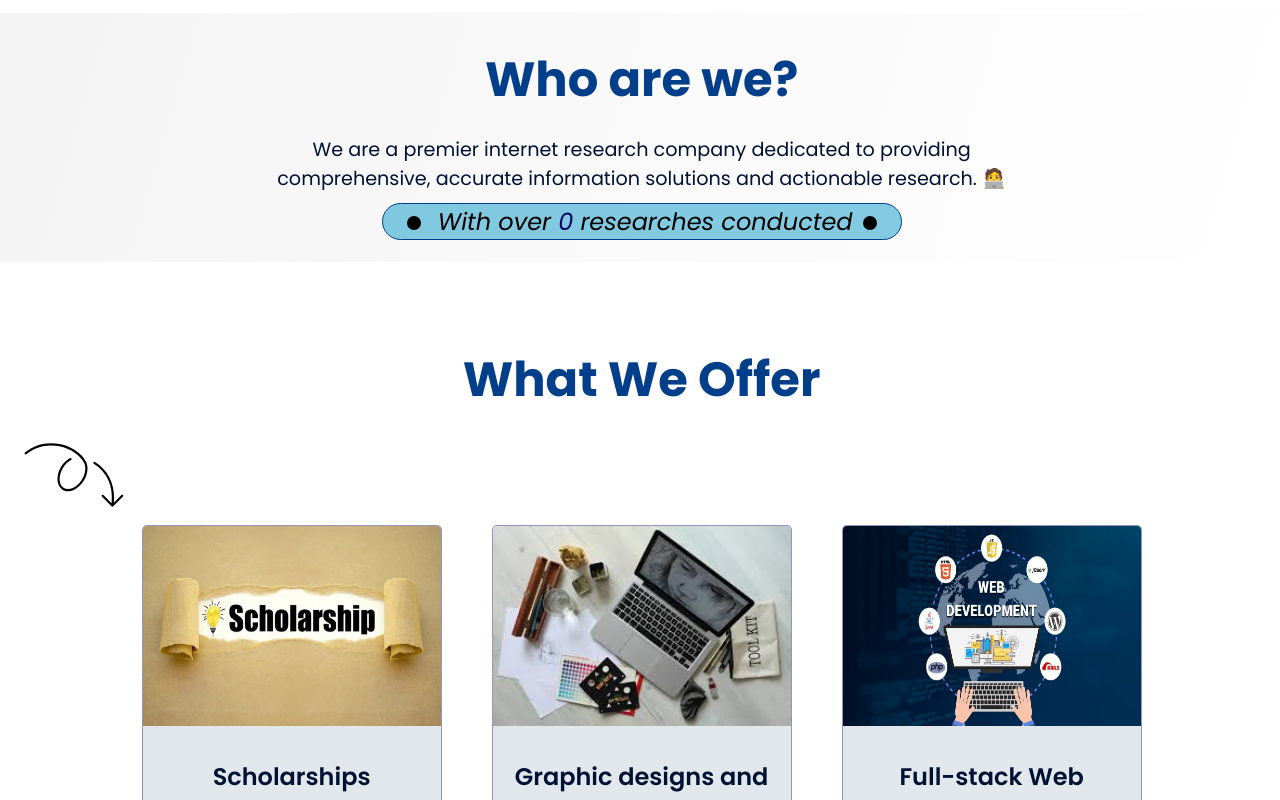
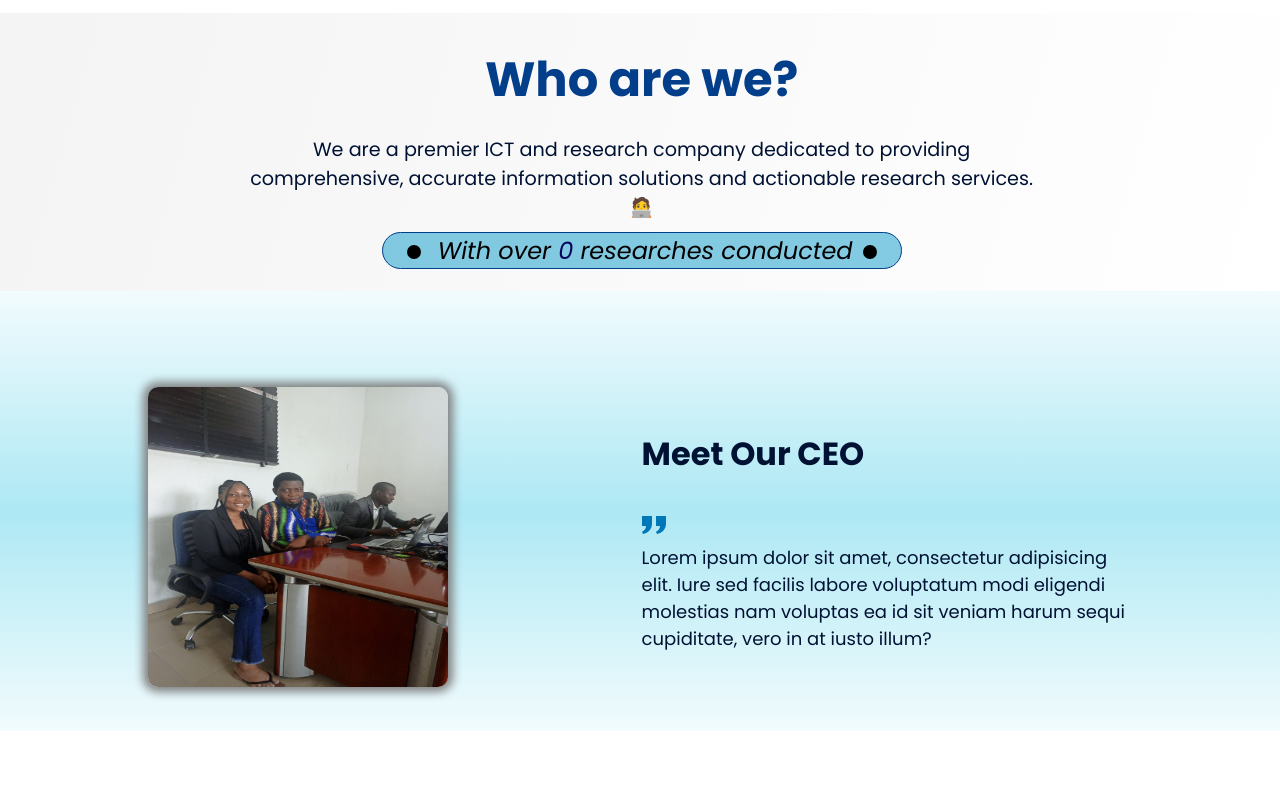
Before and after one commit to onosejoor/SirBconnect, a React (Vite) app: page / in a window 1280 px wide. Shown: the part 580-1380 px from the top of the page. Built offline with nearby package versions, Linux system fonts and the light colour scheme.

Commit message:
Add staff and Ceo Section

```diff
--- a/src/components/SirB.jsx
+++ b/src/components/SirB.jsx
@@ -5,17 +5,20 @@ import Contact from "./sections/Contact";
 import Footer from "./sections/Footer";
 import Reviews from "./sections/Review";
 import About from "./sections/About";
+import MeetStaff from "./sections/MeetStaff";
+import Ceo from "./sections/Ceo";
 
 function SirB({ set, dark, curRef }) {
   return (
     <>
-
       <Nav set={set} dark={dark} />
       <Header />
       <About current={curRef} />
+      <Ceo dark={dark}/>
       <Skills />
+      <MeetStaff />
       <Reviews />
-      <Contact dark={dark}/>
+      <Contact dark={dark} />
       <Footer dark={dark} />
     </>
   );
--- a/src/components/sections/About.jsx
+++ b/src/components/sections/About.jsx
@@ -27,8 +27,8 @@ const About = ({ current }) => {
         <h1 className="about">Who are we?</h1>
 
         <p className="aboutText">
-          We are a premier internet research company dedicated to providing
-          comprehensive, accurate information solutions and actionable research.
+          We are a premier ICT and research company dedicated to providing
+          comprehensive, accurate information solutions and actionable research services.
           🧑‍💻
         </p>
 
--- /dev/null
+++ b/src/components/sections/Ceo.jsx
@@ -0,0 +1,40 @@
+const Ceo = ({ dark }) => {
+  return (
+    <>
+      <section id="CEO">
+        <div className="ceo-container">
+          <div className="ceoImg">
+            <img
+              src={ "/images/staffs & CEO/dummy ceo.jpg"}
+              alt="Ceo image"
+            />
+          </div>
+
+          <div className="ceoText">
+            <h1>Meet Our CEO</h1>
+            <br />
+
+            <div className="break">
+              <svg
+                xmlns="http://www.w3.org/2000/svg"
+                width="24"
+                height="24"
+                viewBox="0 0 24 24"
+                fill={dark === "false" ? "#0077b6" : "white"}
+              >
+                <path d="M9.983 3v7.391c0 5.704-3.731 9.57-8.983 10.609l-.995-2.151c2.432-.917 3.995-3.638 3.995-5.849h-4v-10h9.983zm14.017 0v7.391c0 5.704-3.748 9.571-9 10.609l-.996-2.151c2.433-.917 3.996-3.638 3.996-5.849h-3.983v-10h9.983z" />
+              </svg>
+            </div>
+            <p>
+              Lorem ipsum dolor sit amet, consectetur adipisicing elit. Iure sed
+              facilis labore voluptatum modi eligendi molestias nam voluptas ea
+              id sit veniam harum sequi cupiditate, vero in at iusto illum?
+            </p>
+          </div>
+        </div>
+      </section>
+    </>
+  );
+};
+
+export default Ceo;
--- /dev/null
+++ b/src/components/sections/MeetStaff.jsx
@@ -0,0 +1,44 @@
+import { Link } from "react-router-dom";
+import StaffCard from "../snippets/StaffCard";
+
+const MeetStaff = () => {
+  return (
+    <>
+      <section id="staff">
+        <h3 className="top"> Meet Our Team </h3>
+
+        <h1 className="h1Text">
+          Get to know the experts driving{" "}
+          <span className="comName">SirBconnect’s</span> success
+        </h1>
+
+        <div className="staff-container">
+          <StaffCard
+            des="Sunday Ezekiel is our creative powerhouse, specializing in branding and digital media. With over a decade of experience, he crafts stunning designs that captivate and inspire."
+            name="Sunday Ezekiel"
+            position="ICT Researcher"
+            img="https://picsum.photos/id/870/200/300?grayscale"
+          />
+          <StaffCard
+            des="Sunday Ezekiel is our creative powerhouse, specializing in branding and digital media. With over a decade of experience, he crafts stunning designs that captivate and inspire."
+            name="Sunday Ezekiel"
+            position="ICT Researcher"
+            img="https://picsum.photos/id/870/200/300?grayscale"
+          />
+          <StaffCard
+            des="Sunday Ezekiel is our creative powerhouse, specializing in branding and digital media. With over a decade of experience, he crafts stunning designs that captivate and inspire."
+            name="Sunday Ezekiel"
+            position="ICT Researcher"
+            img="https://picsum.photos/id/870/200/300?grayscale"
+          />
+        </div>
+
+        <Link to="staffs" onClick={window.location.reload}>
+          <button className="staffMore contact"> See More.... </button>
+        </Link>
+      </section>
+    </>
+  );
+};
+
+export default MeetStaff;
--- a/src/components/sections/Skills.jsx
+++ b/src/components/sections/Skills.jsx
@@ -29,7 +29,7 @@ function Skills() {
           src="/images/skills/internet.jpg"
           header="Internet Services and Research"
           url="internet-services"
-          text=" SirBconnect offers reliable internet services and comprehensive research solutions. Whether you need high-speed internet for your home or business, or in-depth research for academic or professional projects, we’ve got you covered. Our team ensures you stay connected and have access to the information you need."
+          text=" SirBconnect offers reliable internet services and comprehensive research solutions. Whether you need high-speed internet services: Online registration, Data entry, Data capturing, Web management etc, or in-depth research for academic or professional projects, we’ve got you covered. Our team ensures you stay connected and have access to the information you need."
         />
 
         <SkillDiv
--- a/src/components/snippets/ProjectCard.jsx
+++ b/src/components/snippets/ProjectCard.jsx
@@ -9,7 +9,7 @@ const ProjectCard = (props) => {
           <h3 className="projectCardHead">{props.header}</h3>
           <p className="text">{props.text}</p>
 
-          <Link to={"https://wa.me/+2347030953448/?text=Lets%20work%20together"}  onClick={window.location.reload}>
+          <Link to={"#contact"}  onClick={window.location.reload}>
           <button className="contact btn">  Get In Touch  </button>{" "}
         </Link>
         </div>
--- /dev/null
+++ b/src/components/snippets/StaffCard.jsx
@@ -0,0 +1,27 @@
+import Svg from "./Svg"
+
+const StaffCard = (props) => {
+    return (
+        <>
+        <div className="staff">
+            <div className="staffImg">
+                <img src={props.img} alt={props.name} />
+            </div>
+
+            <div className="staffTextContainer">
+                <h2 className="staffName">{props.name}</h2>
+
+                <p className="staffText">{props.des}</p>
+
+                <br />
+
+                <h4 className="staffPosition">{props.position}</h4>
+            </div>
+
+            <Svg />
+        </div>
+        </>
+    )
+}
+
+export default StaffCard;
--- a/src/index.css
+++ b/src/index.css
@@ -145,13 +145,14 @@ button {
 
   .nav-link:hover {
     color: white;
-  }.nav-link:hover::before{
+  }
+  .nav-link:hover::before {
     background-color: white;
   }
 
   .top {
     color: #ffffff;
-    border: .5px solid white;
+    border: 0.5px solid white;
     background-color: #0096c7 !important;
   }
   .top::after,
@@ -307,14 +308,13 @@ button {
 
     .footer-link::before {
       background-color: #ffffff;
-  }
-
-    .svg:hover,.footer-link:hover  {
+    }
+
+    .svg:hover,
+    .footer-link:hover {
       fill: #2672ff;
       color: #ade8f4;
     }
-
-
 
     .work {
       color: #bdddfe;
@@ -507,7 +507,8 @@ button {
   }
 }
 
-.nav:first-child, .nav:first-child > .nav-link::before {
+.nav:first-child,
+.nav:first-child > .nav-link::before {
   border: 1.5px solid midnightblue;
   padding: 5px 20px;
   border-radius: 5px;
@@ -515,7 +516,7 @@ button {
   content: none;
 }
 
-.nav{
+.nav {
   position: relative;
 }
 
@@ -529,7 +530,8 @@ button {
   text-transform: capitalize;
   color: #001233;
   font-size: large;
-}.nav-link::before{
+}
+.nav-link::before {
   content: "";
   position: absolute;
   left: 0;
@@ -540,7 +542,8 @@ button {
   border-radius: 30px;
   transition: 0.3s all linear;
 }
-.nav-link:hover, .nav-link:hover::before{
+.nav-link:hover,
+.nav-link:hover::before {
   width: 100%;
   color: #03045e;
 }
@@ -600,6 +603,7 @@ button {
 
 /* About section */
 #about {
+  margin-bottom: 0;
   text-align: center;
   /* background: linear-gradient(106deg, hsl(211, 16%, 63%), transparent); */
   background: linear-gradient(106deg, hsla(0, 0%, 91%, 0.495), transparent);
@@ -670,6 +674,52 @@ button {
   font-weight: 600;
   text-align: center;
   margin: 10px auto;
+}
+
+/* CEO Section */
+
+#CEO{
+  padding-top: 5em;
+  background: linear-gradient(to bottom, #ade8f428, #ade8f4, #ade8f428);
+}
+
+.ceo-container{
+  display: flex;
+  justify-content: space-between;
+  align-items: center;
+  width: 80%;
+  margin: 1em auto;
+}
+.ceoImg{
+  width: 300px;
+
+  img{
+    border-radius: 10px;
+    width:100%;
+    height: 300px;
+    box-shadow: 0px 0px 10px 5px rgb(128, 128, 128);
+  }
+}
+.break{
+
+  /* background-image: url(/images/icons/bg-pattern-quotation.svg); */
+  /* width: 50px; */
+  /* display: block; */
+  /* height: 30px; */
+  /* background-size: contain;
+  background-repeat: no-repeat; */
+}
+.ceoText{
+  width: 50%;
+
+  h1{
+    font-size: 2em;
+  margin-bottom: 10px;
+  }
+
+  p{
+    font-size: large;
+  }
 }
 
 /* Services section*/
@@ -728,6 +778,58 @@ button {
   background-color: #6ea1d5;
 }
 
+/* Staff Section */
+
+#staff {
+  text-align: center;
+  .h1Text {
+    font-size: 2em;
+    width: 50%;
+    margin: 20px auto;
+  }
+  .top,
+  .staffMore {
+    margin: 20px auto;
+  }
+}
+
+.staff-container {
+  display: flex;
+  gap: 50px;
+  flex-wrap: wrap;
+  justify-content: center;
+}
+
+.staff {
+  background-color: #ffffff;
+  width: 260px;
+  text-align: center;
+  padding: 1em;
+  border-radius: 10px;
+  box-shadow: 0px 0px 10px 5px rgba(128, 128, 128, 0.466);
+}
+
+.staffImg {
+  width: fit-content;
+  margin: auto;
+  img {
+    height: 130px;
+    width: 130px;
+    border-radius: 50%;
+    border: 3px solid;
+
+  }
+}
+
+.staffName {
+  margin: 10px auto;
+  text-align: center;
+}
+
+.staffTextContainer {
+  padding: 1em;
+}
+
 /* Contact Section */
 #contact {
   margin-bottom: 0;
@@ -947,16 +1049,14 @@ button {
   padding: 0;
 }
 
-
-
-.footLink > ul >li{
+.footLink > ul > li {
   position: relative;
 }
-.footer-link:hover::before{
+.footer-link:hover::before {
   width: 100%;
 }
 
-.footer-link::before{
+.footer-link::before {
   content: "";
   position: absolute;
   width: 0%;
@@ -1450,7 +1550,7 @@ button {
     visibility: visible;
   }
 
-  .nav-link{
+  .nav-link {
     font-size: larger;
     font-weight: 500;
   }
@@ -1634,6 +1734,10 @@ button {
     /* img[src="/images/customer.png"] {
       margin: 1px auto;
     } */
+  }
+
+  #staff >   .h1Text {
+    width: 100%;
   }
 
   .footer {
@@ -1713,7 +1817,7 @@ button {
     .top {
       font-size: medium;
       margin: 1px auto;
-      font-weight:500;
+      font-weight: 500;
     }
 
     .head-container {
@@ -1783,7 +1887,7 @@ button {
     * {
       margin-bottom: 5px;
       justify-self: center;
-    margin: auto;
+      margin: auto;
       text-align: center;
     }
   }
```
Also changed, not shown: src/components/sections/Footer.jsx (+1 -1 lines), public/images/icons/bg-pattern-quotation.svg (added), public/images/staffs & CEO/dummy ceo.jpg (added).
